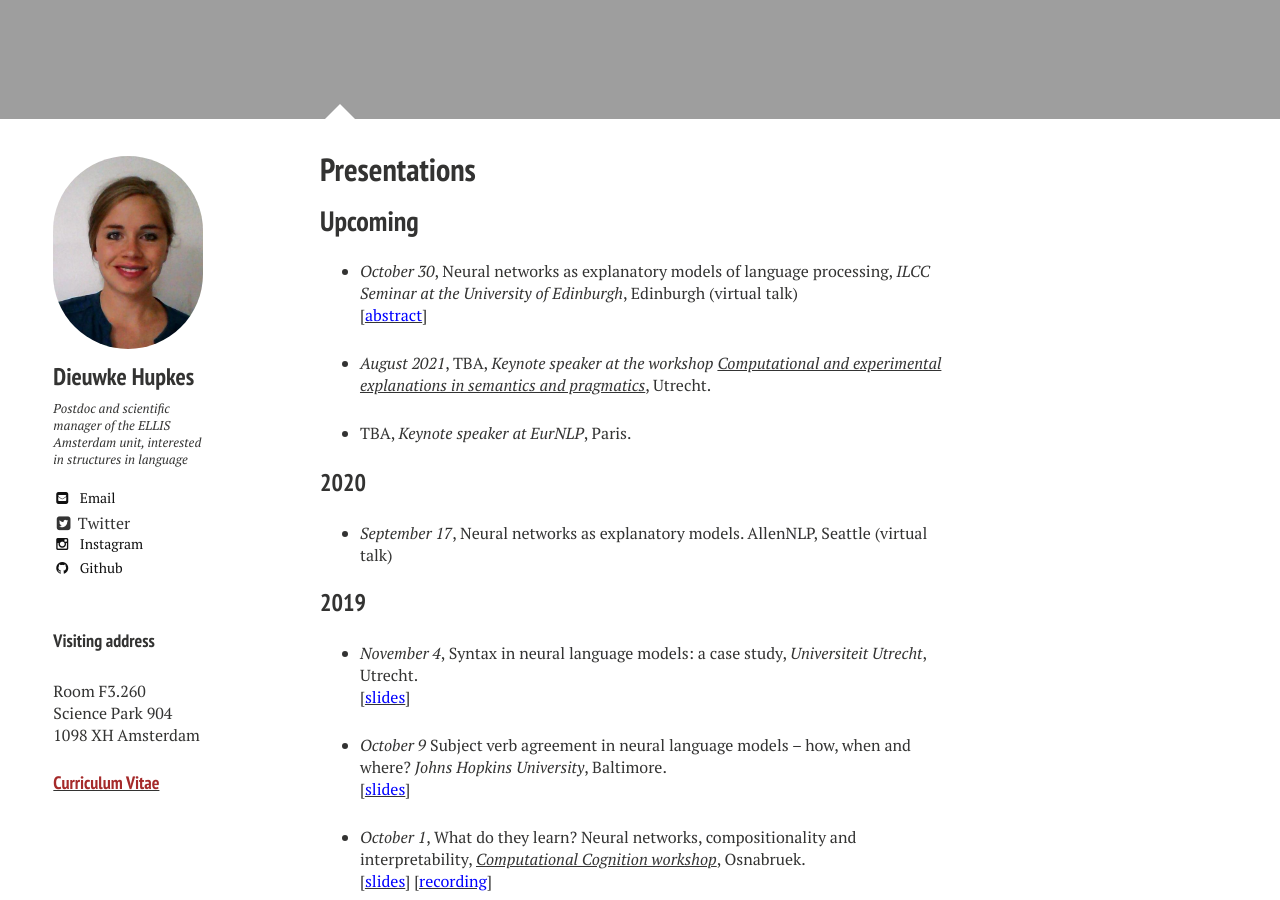
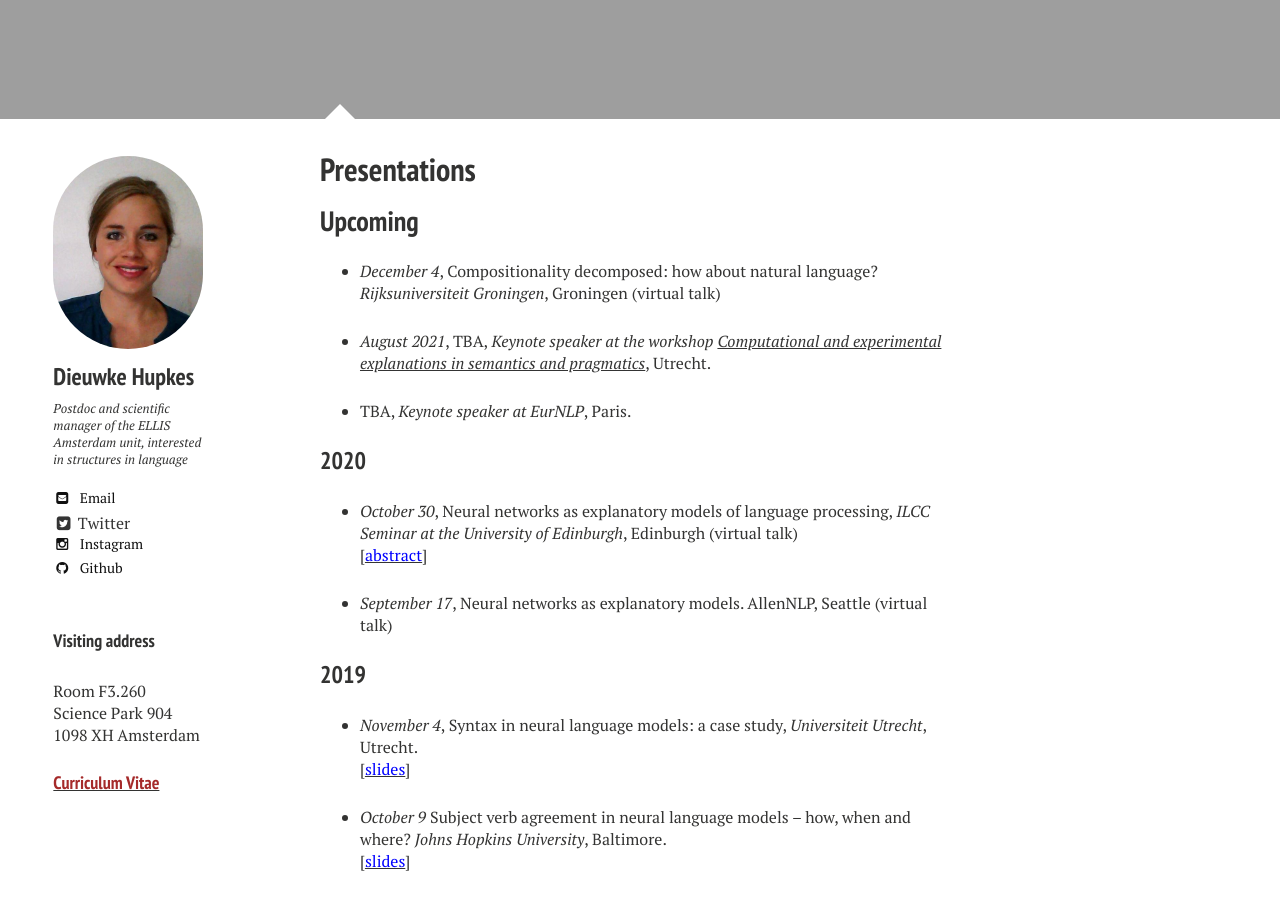
Before and after one commit to dieuwkehupkes/dieuwkehupkes.github.io, a Jekyll site: the page built from talks.md, in a window 1280 px wide and 900 px high, scrolled down 925 px. Built offline with Jekyll 4.4.1, drawn with Linux system fonts in a browser that asks for light colours; nearby versions of some CDN libraries.

Commit message:
Update talks

```diff
--- a/talks.md
+++ b/talks.md
@@ -12,14 +12,17 @@ image:
 
 ## Upcoming
 
-* *October 30*, Neural networks as explanatory models of language processing, *[ILCC Seminar](http://web.inf.ed.ac.uk/ilcc/news-events) at the University of Edinburgh*, Edinburgh (virtual talk)<br>
-[[<font color='blue'>abstract</font>](talks/ILCC_abstract.txt)]
+* *December 4*, Compositionality decomposed: how about natural language? *Rijksuniversiteit Groningen*, Groningen (virtual talk)
 
 * *August 2021*, TBA, *Keynote speaker at the workshop* [*Computational and experimental explanations in semantics and pragmatics*](https://www.jakubszymanik.com/CoSaQ/events/explanations-semantics), Utrecht.
 
 * TBA, *Keynote speaker at EurNLP*, Paris.
 
 ### 2020
+
+* *October 30*, Neural networks as explanatory models of language processing, *[ILCC Seminar](http://web.inf.ed.ac.uk/ilcc/news-events) at the University of Edinburgh*, Edinburgh (virtual talk)<br>
+[[<font color='blue'>abstract</font>](talks/ILCC_abstract.txt)]
+
 
 * *September 17*, Neural networks as explanatory models. AllenNLP, Seattle (virtual talk)
 
```
